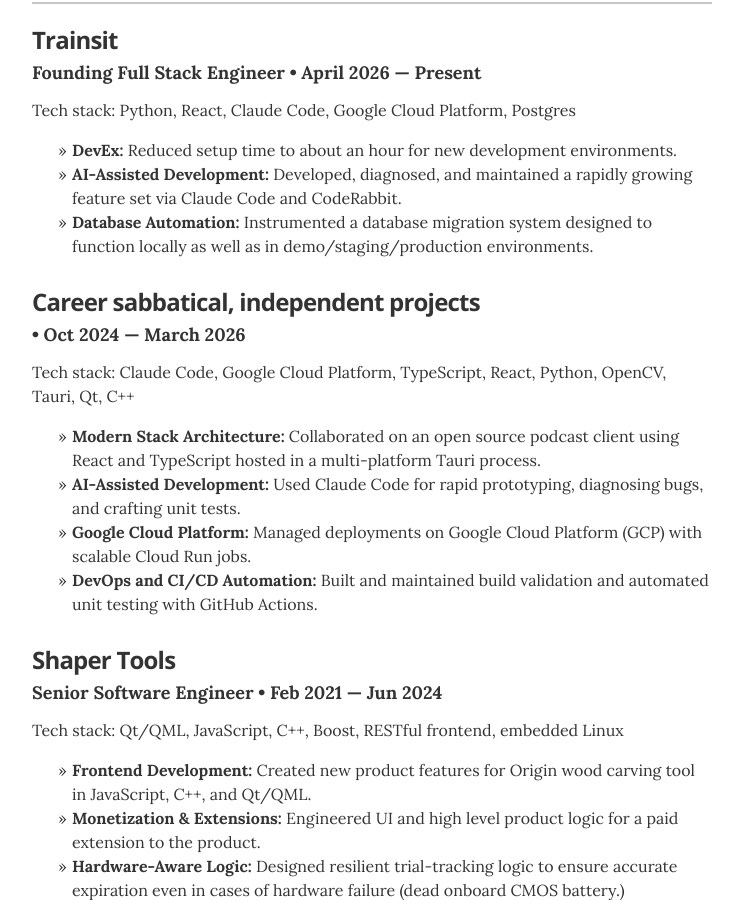
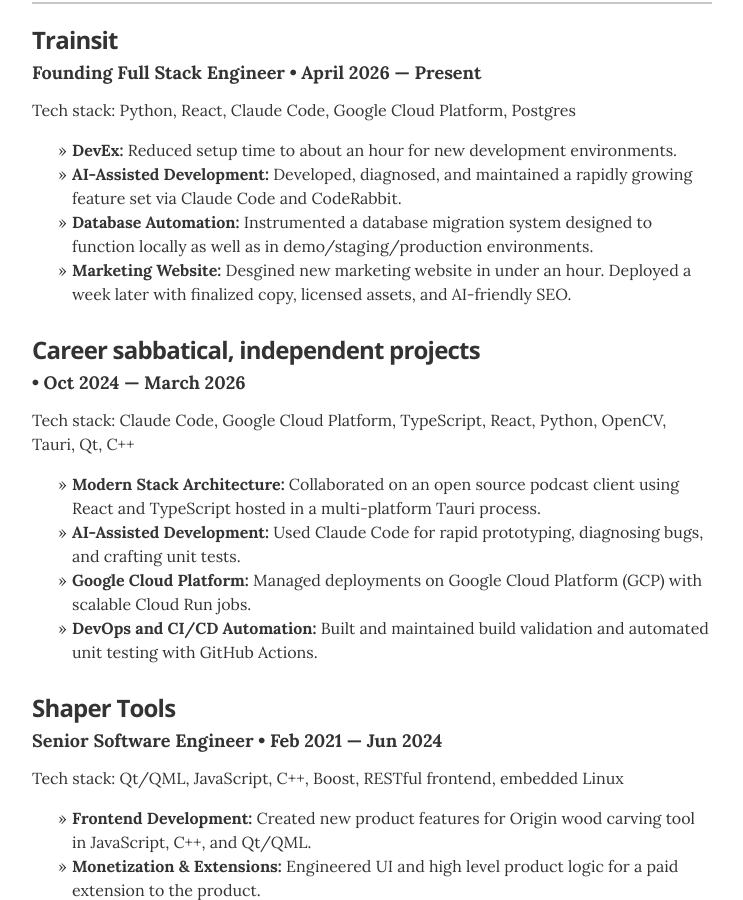
Before and after one commit to MrEricSir/resume, a Jekyll site: the page built from index.html, in a window 1280 px wide and 900 px high, scrolled down 822 px. Shown: the whole window, without its empty margins (268-1011 px from the left). Built offline with Jekyll 4.4.1, drawn with Linux system fonts in a browser that asks for light colours.

Commit message:
Trainsit marketing website project

```diff
--- a/_data/experience.yml
+++ b/_data/experience.yml
@@ -8,6 +8,7 @@
 <li><b>DevEx:</b> Reduced setup time to about an hour for new development environments.
 <li><b>AI-Assisted Development:</b> Developed, diagnosed, and maintained a rapidly growing feature set via Claude Code and CodeRabbit.
 <li><b>Database Automation:</b> Instrumented a database migration system designed to function locally as well as in demo/staging/production environments.
+<li><b>Marketing Website:</b> Desgined new marketing website in under an hour. Deployed a week later with finalized copy, licensed assets, and AI-friendly SEO.
 </ul>
 "
 
```
